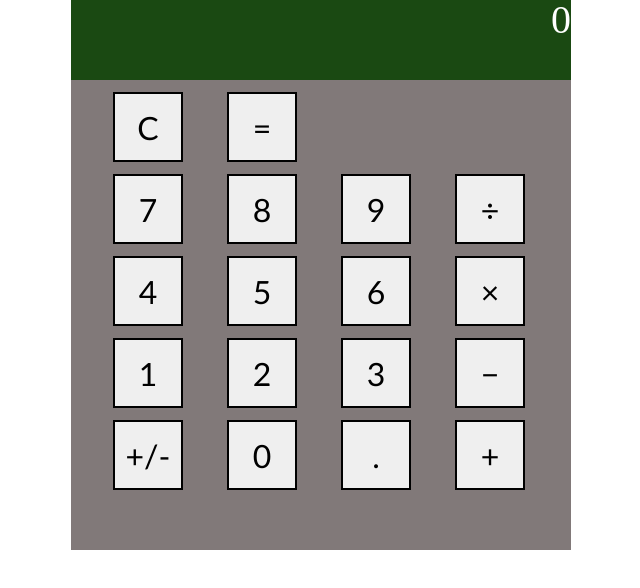
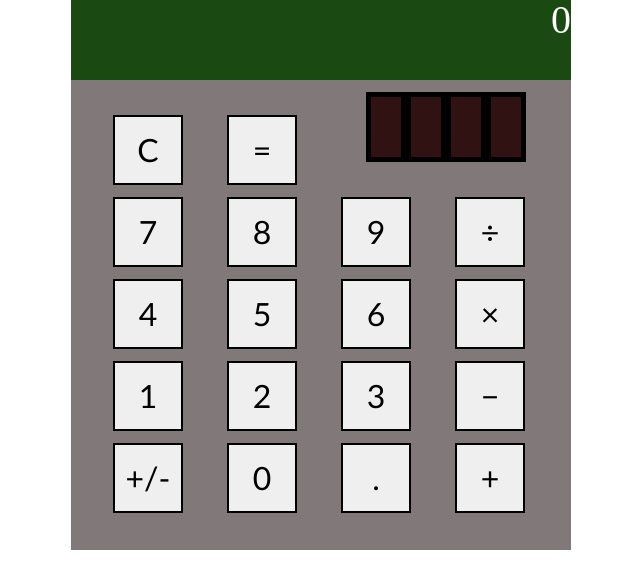
Before and after one commit to IghorTatar/vueCalc, a plain HTML site: page index.html in a window 1280 px wide. Shown: the whole page, without its empty margins (319-959 px from the left). Drawn offline with nearby package versions, Linux system fonts and the light colour scheme; a web font is replaced by a local one.

Commit message:
Update index.html

```diff
--- a/index.html
+++ b/index.html
@@ -12,10 +12,7 @@
       <div class="button-row">
         <button v-on:click="() => clearDisplay()">C</button>
         <button v-on:click="() => calculate()">=</button>
-        <!-- <div class="solar-panel"></div>
-        <div class="solar-panel"></div>
-        <div class="solar-panel"></div>
-        <div class="solar-panel"></div> -->
+        <div class="solar-panel"></div><div class="solar-panel"></div><div class="solar-panel"></div><div class="solar-panel"></div>
       </div>
       <div class="button-row">
         <button v-on:click="() => onPressedDigit(7)">7</button>
```
